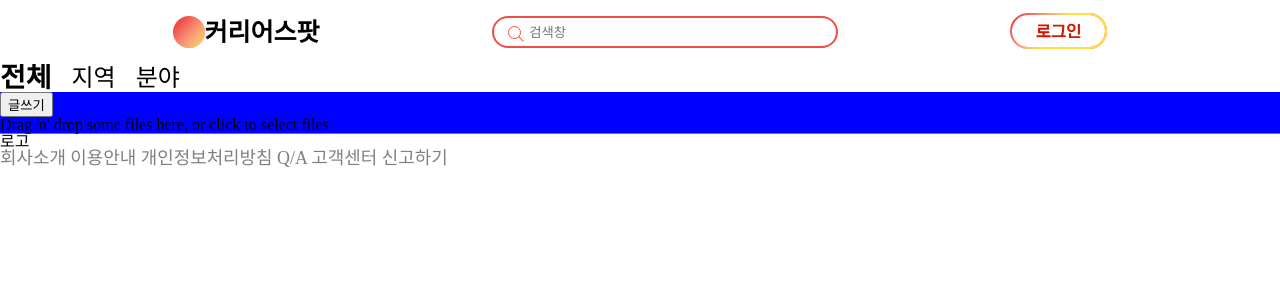
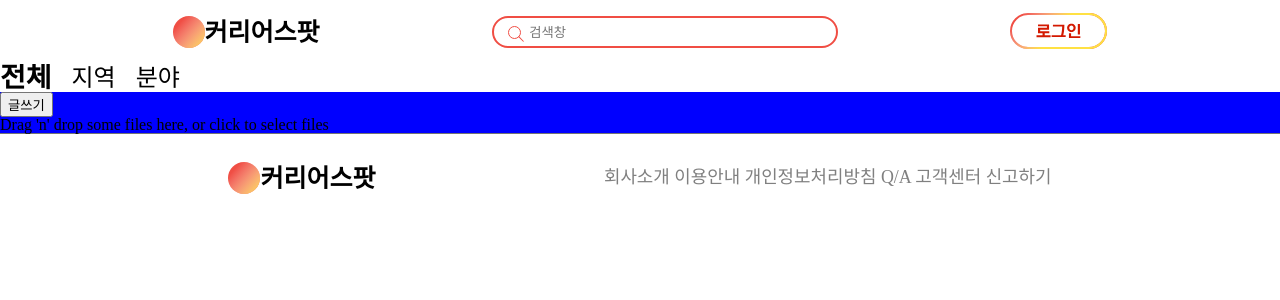
Before and after one commit to Re-Coder-3/front-end, a React (Create React App) app in the folder project/: page /search in a window 1280 px wide. Shown: the top 300 px of the page. Built offline with nearby package versions, Linux system fonts and the light colour scheme; what apollo-upload-client would draw is missing.

Commit message:
푸터를 라우터 단계에서 넣음
매인에서 뺌

```diff
--- a/project/src/component/Footer.js
+++ b/project/src/component/Footer.js
@@ -1,20 +1,30 @@
 import React from "react";
 import styled from "styled-components";
+import {TitleLogo} from "./Icons";
 
 const Foot = styled.div`
   height: 7vw;
   border-top: solid 1px #747474;
+  display: flex;
+  justify-content: space-evenly;
+  align-items: center;
 `
 
 const FootText = styled.div`
   font-size: 1.4vw;
   color: grey;
 `
+const Logo = styled.div`
+  font-size: 25px;
+  font-weight: bold;
+   display: flex;
+  align-items: center;
+`
 
 const Footer = () => {
     return (
         <Foot>
-            로고 <FootText>회사소개 이용안내 개인정보처리방침 Q/A 고객센터 신고하기</FootText>
+            <Logo><TitleLogo/>  커리어스팟</Logo><FootText>회사소개 이용안내 개인정보처리방침 Q/A 고객센터 신고하기</FootText>
         </Foot>
     );
 }
--- a/project/src/page/Main.js
+++ b/project/src/page/Main.js
@@ -109,7 +109,6 @@ const Main = () => {
                     </ContentInnerWrapper>
                 </ContentWrapper>
             </MainContents>
-            <Footer/>
         </Page>
     );
 }
```
